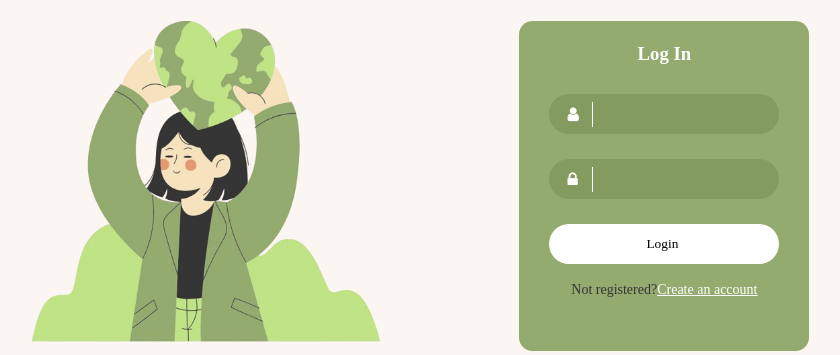
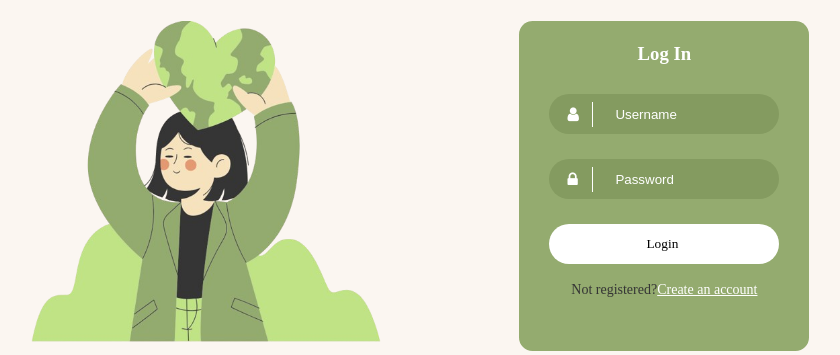
Before and after one commit to meyalissa/EcoXChange, a PHP site: page /pages/Login.php in a window 1280 px wide. Shown: the part 233-588 px from the top of the page, without its empty margins (159-999 px from the left). Run offline with PHP 8.4, Linux system fonts and the light colour scheme.

```diff
--- a/EcoXchange/pages/Login.php
+++ b/EcoXchange/pages/Login.php
@@ -83,14 +83,14 @@
                             <div class="logbox">
                                 <i class="fa fa-user" aria-hidden="true" ></i>
                                 <div class="linebox"></div>
-                                <input name="username" type="text" id="username" placeholder="" class="inputbox">
+                                <input name="username" type="text" id="username" placeholder="Username" value="" class="inputbox">
 
                             </div>
 
                             <div class="logbox" >
                                 <i class="fa fa-lock" aria-hidden="true" ></i></i>
                                 <div class="linebox"></div>
-                                <input name="password" type="password" id="password" placeholder="" class="inputbox">
+                                <input name="password" type="password" id="password" placeholder="Password" value="" class="inputbox">
 
                             </div>
 
```
